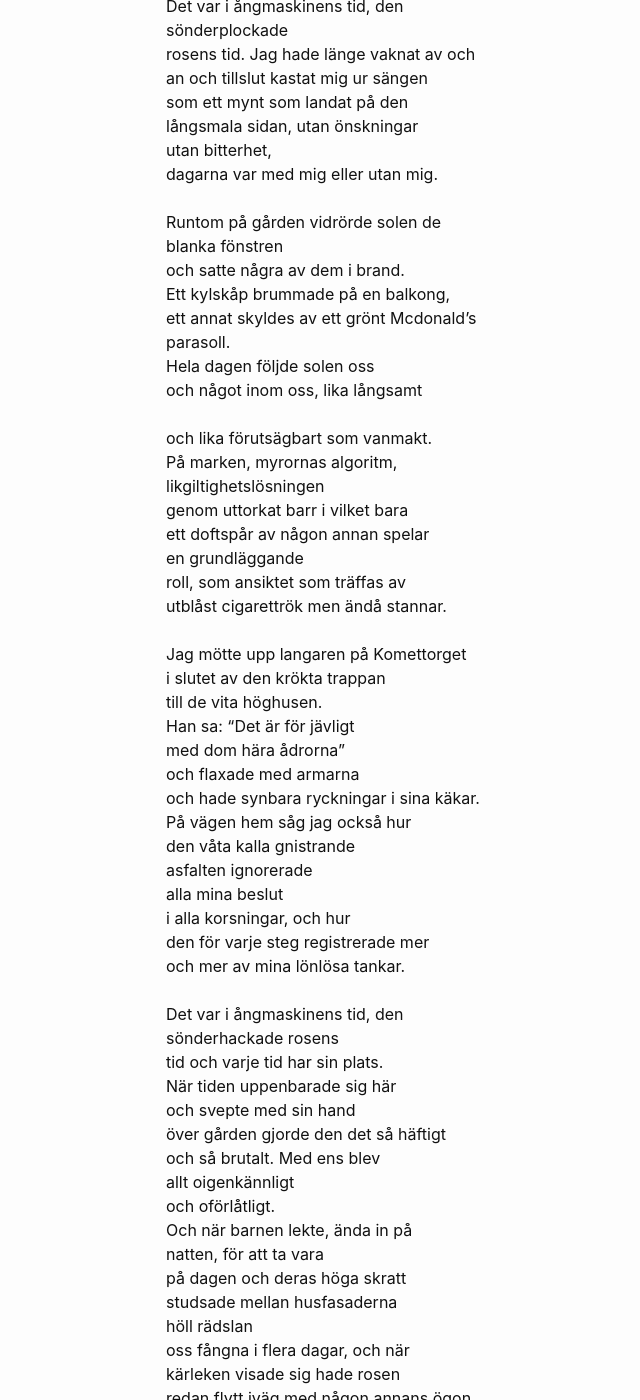
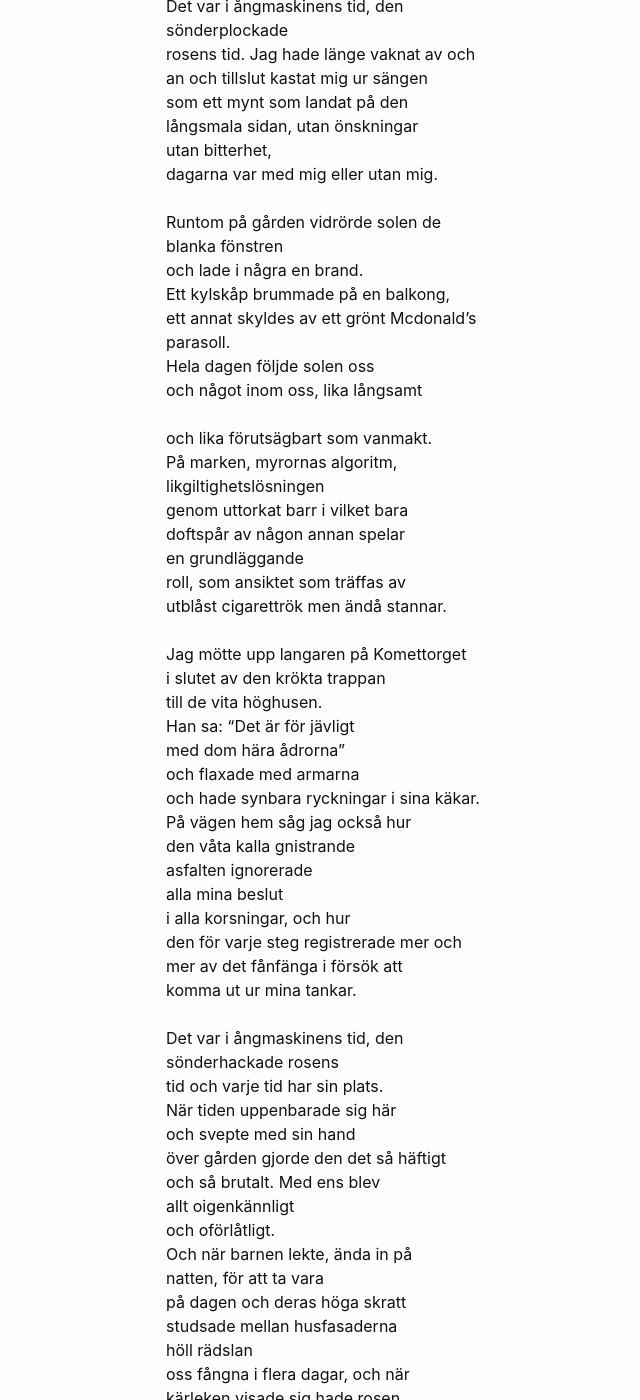
Before and after one commit to terr4form4/terr4form4.github.io, a Jekyll site: the page built from _posts/poesi/2024-01-03-dikter-2023-2024.md, in a window 1280 px wide and 1400 px high, scrolled down 7577 px. Shown: the whole window, without its empty margins (104-744 px from the left). Built offline with Jekyll 4.4.1, drawn with Linux system fonts in a browser that asks for light colours; comment, search, counter and statistics services are not loaded; some of the changed text lies outside the part shown.

Commit message:
ångmaskinen

```diff
--- a/_posts/poesi/2024-01-03-dikter-2023-2024.md
+++ b/_posts/poesi/2024-01-03-dikter-2023-2024.md
@@ -316,7 +316,7 @@ dagarna var med mig eller utan mig.<br/>
 <br/>
 Runtom på gården vidrörde solen de<br/>
 blanka fönstren<br/>
-och satte några av dem i brand.<br/>
+och lade i några en brand.<br/>
 Ett kylskåp brummade på en balkong,<br/>
 ett annat skyldes av ett grönt Mcdonald's<br/>
 parasoll.<br/>
@@ -327,7 +327,7 @@ och lika förutsägbart som vanmakt.<br/>
 På marken, myrornas algoritm,<br/>
 likgiltighetslösningen<br/>
 genom uttorkat barr i vilket bara<br/>
-ett doftspår av någon annan spelar<br/>
+doftspår av någon annan spelar<br/>
 en grundläggande<br/>
 roll, som ansiktet som träffas av<br/>
 utblåst cigarettrök men ändå stannar.<br/>
@@ -344,8 +344,9 @@ den våta kalla gnistrande<br/>
 asfalten ignorerade<br/>
 alla mina beslut<br/>
 i alla korsningar, och hur<br/>
-den för varje steg registrerade mer<br/>
-och mer av mina lönlösa tankar.<br/>
+den för varje steg registrerade mer och<br/>
+mer av det fånfänga i försök att<br/>
+komma ut ur mina tankar.<br/>
 <br/>
 Det var i ångmaskinens tid, den<br/>
 sönderhackade rosens<br/>
```
Also changed, not shown: other parts of _posts/poesi/2024-01-03-dikter-2023-2024.md (+2 -2 lines).
